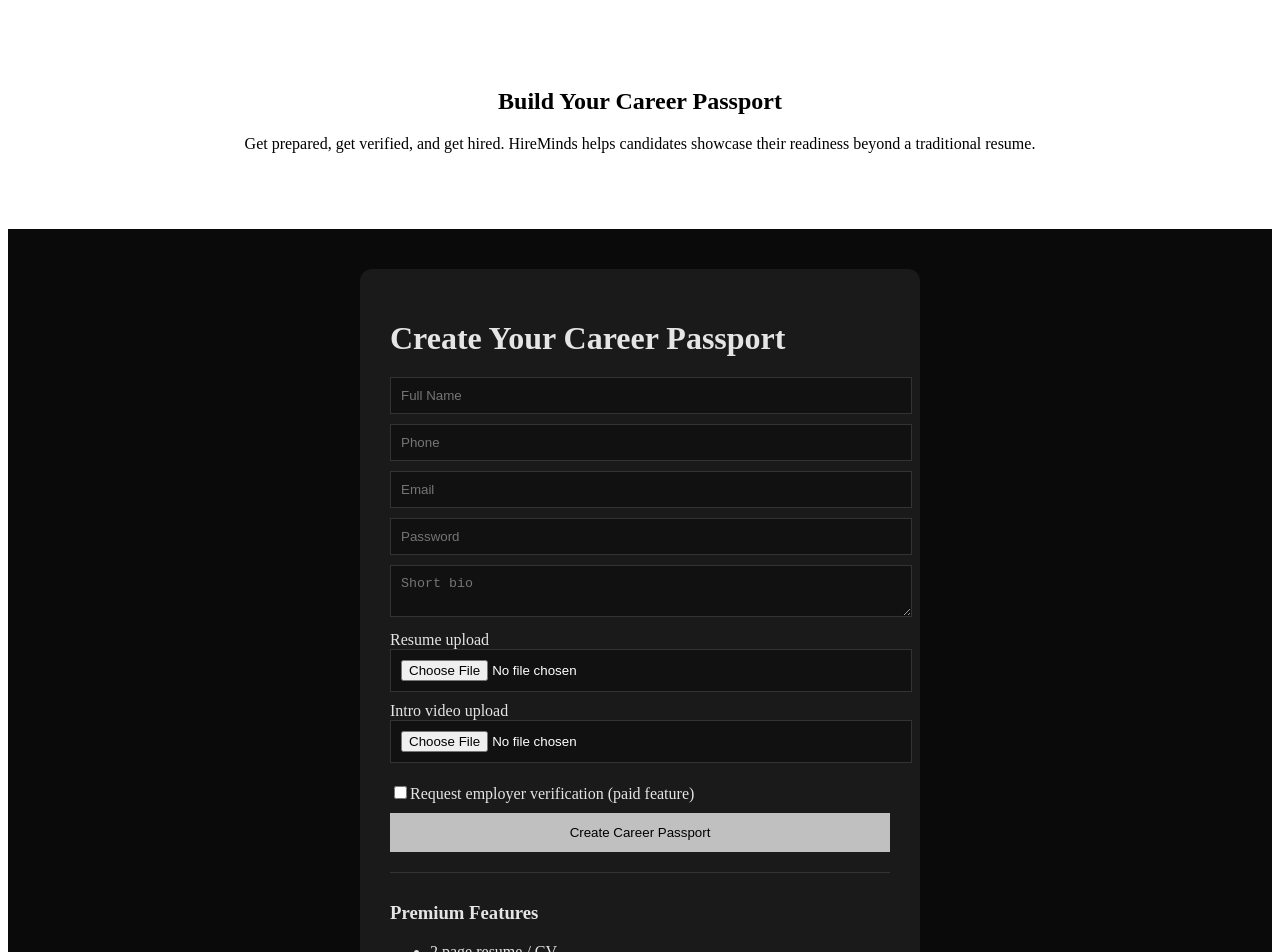
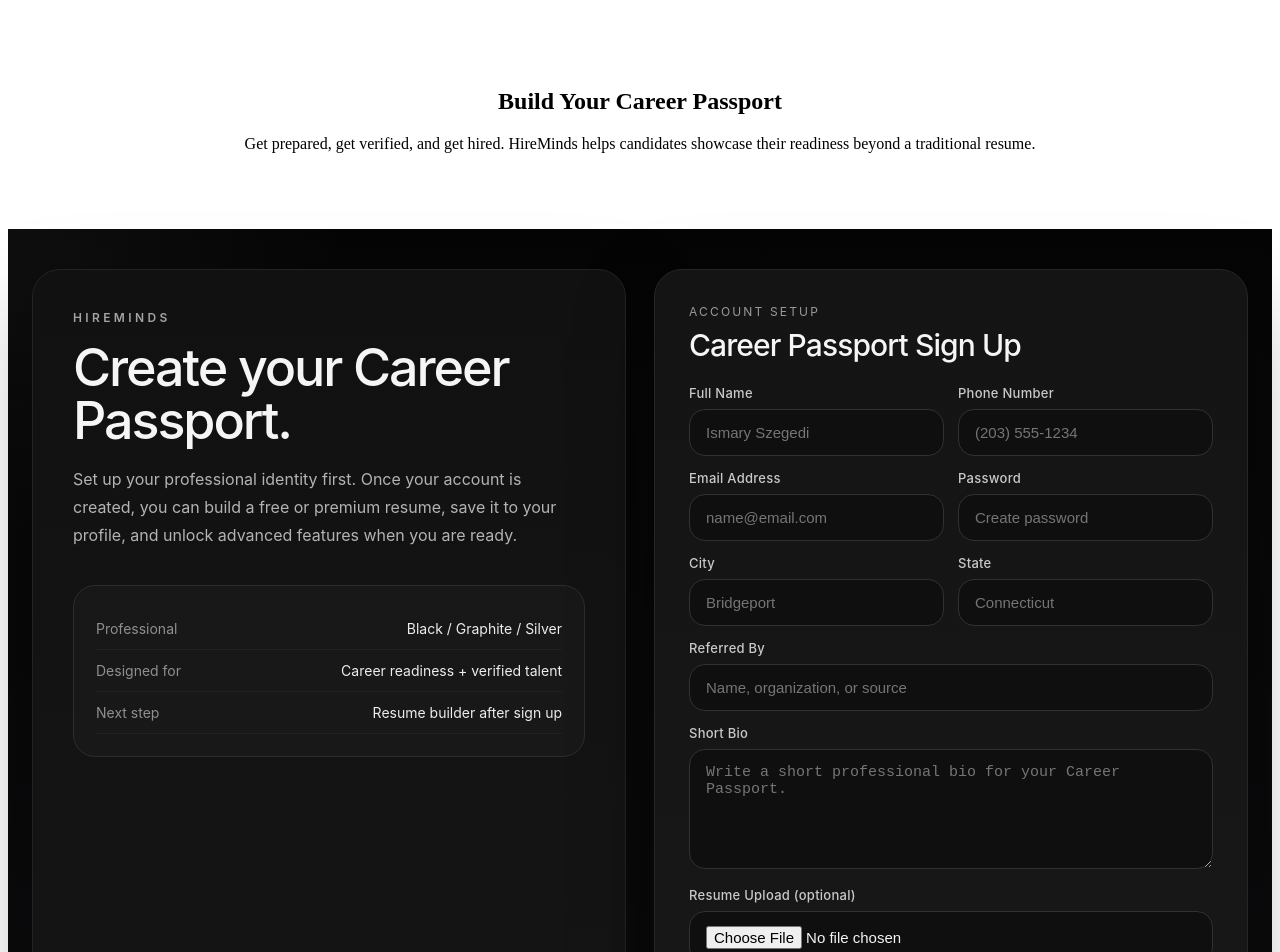
Before and after one commit to UrMizery/hireminds-platform, a Next.js app: page /sign-up in a window 1280 px wide. Shown: the top 952 px of the page. Built offline with nearby package versions, Linux system fonts and the light colour scheme; no server answers.

Commit message:
Refine sign up page to tesla executive style

```diff
--- a/app/sign-up/page.tsx
+++ b/app/sign-up/page.tsx
@@ -11,17 +11,16 @@ export default function SignUpPage() {
   const [phone, setPhone] = useState("");
   const [email, setEmail] = useState("");
   const [password, setPassword] = useState("");
+  const [city, setCity] = useState("");
+  const [stateName, setStateName] = useState("");
+  const [referredBy, setReferredBy] = useState("");
   const [bio, setBio] = useState("");
-
   const [resumeFile, setResumeFile] = useState<File | null>(null);
-  const [videoFile, setVideoFile] = useState<File | null>(null);
-
-  const [requestVerification, setRequestVerification] = useState(false);
 
   async function handleSignUp() {
     setMessage("");
 
-    if (!email || !password || !fullName) {
+    if (!fullName || !email || !password) {
       setMessage("Full name, email, and password are required.");
       return;
     }
@@ -39,49 +38,41 @@ export default function SignUpPage() {
       const userId = data.user?.id;
 
       if (!userId) {
-        setMessage("User created, please verify email.");
+        setMessage("Account created. Please verify your email before continuing.");
         return;
       }
 
       let resumeUrl = "";
-      let videoUrl = "";
 
       if (resumeFile) {
         const path = `${userId}/resume-${Date.now()}-${resumeFile.name}`;
 
-        await supabase.storage
+        const { error: uploadError } = await supabase.storage
           .from("resumes")
           .upload(path, resumeFile, { upsert: true });
 
-        resumeUrl = supabase.storage.from("resumes").getPublicUrl(path).data.publicUrl;
+        if (uploadError) throw uploadError;
+
+        const publicUrl = supabase.storage.from("resumes").getPublicUrl(path);
+        resumeUrl = publicUrl.data.publicUrl;
       }
 
-      if (videoFile) {
-        const path = `${userId}/video-${Date.now()}-${videoFile.name}`;
-
-        await supabase.storage
-          .from("profile-videos")
-          .upload(path, videoFile, { upsert: true });
-
-        videoUrl = supabase.storage
-          .from("profile-videos")
-          .getPublicUrl(path).data.publicUrl;
-      }
-
-      await supabase.from("candidate_profiles").insert({
+      const { error: profileError } = await supabase.from("candidate_profiles").insert({
         user_id: userId,
         full_name: fullName,
         phone,
         email,
+        city,
+        state: stateName,
         bio,
-        resume_url: resumeUrl,
-        intro_video_url: videoUrl,
+        resume_url: resumeUrl || null,
       });
 
-      setMessage("Account created. You can now build your resume.");
+      if (profileError) throw profileError;
 
+      setMessage("Career Passport account created. You can now continue to build your resume.");
     } catch (err: any) {
-      setMessage(err.message);
+      setMessage(err.message || "Something went wrong.");
     } finally {
       setLoading(false);
     }
@@ -89,138 +80,330 @@ export default function SignUpPage() {
 
   return (
     <main style={styles.page}>
-      <div style={styles.container}>
-        <h1 style={styles.title}>Create Your Career Passport</h1>
+      <div style={styles.shell}>
+        <section style={styles.heroPanel}>
+          <p style={styles.eyebrow}>HIREMINDS</p>
+          <h1 style={styles.title}>Create your Career Passport.</h1>
+          <p style={styles.subtitle}>
+            Set up your professional identity first. Once your account is created,
+            you can build a free or premium resume, save it to your profile, and
+            unlock advanced features when you are ready.
+          </p>
 
-        <input
-          placeholder="Full Name"
-          value={fullName}
-          onChange={(e) => setFullName(e.target.value)}
-          style={styles.input}
-        />
+          <div style={styles.heroCard}>
+            <div style={styles.heroRow}>
+              <span style={styles.heroLabel}>Professional</span>
+              <span style={styles.heroValue}>Black / Graphite / Silver</span>
+            </div>
+            <div style={styles.heroRow}>
+              <span style={styles.heroLabel}>Designed for</span>
+              <span style={styles.heroValue}>Career readiness + verified talent</span>
+            </div>
+            <div style={styles.heroRow}>
+              <span style={styles.heroLabel}>Next step</span>
+              <span style={styles.heroValue}>Resume builder after sign up</span>
+            </div>
+          </div>
+        </section>
 
-        <input
-          placeholder="Phone"
-          value={phone}
-          onChange={(e) => setPhone(e.target.value)}
-          style={styles.input}
-        />
+        <section style={styles.formPanel}>
+          <div style={styles.formHeader}>
+            <p style={styles.formKicker}>Account Setup</p>
+            <h2 style={styles.formTitle}>Career Passport Sign Up</h2>
+          </div>
 
-        <input
-          placeholder="Email"
-          value={email}
-          onChange={(e) => setEmail(e.target.value)}
-          style={styles.input}
-        />
+          <div style={styles.grid}>
+            <Field
+              label="Full Name"
+              value={fullName}
+              onChange={setFullName}
+              placeholder="Ismary Szegedi"
+            />
+            <Field
+              label="Phone Number"
+              value={phone}
+              onChange={setPhone}
+              placeholder="(203) 555-1234"
+            />
+          </div>
 
-        <input
-          placeholder="Password"
-          type="password"
-          value={password}
-          onChange={(e) => setPassword(e.target.value)}
-          style={styles.input}
-        />
+          <div style={styles.grid}>
+            <Field
+              label="Email Address"
+              value={email}
+              onChange={setEmail}
+              placeholder="name@email.com"
+              type="email"
+            />
+            <Field
+              label="Password"
+              value={password}
+              onChange={setPassword}
+              placeholder="Create password"
+              type="password"
+            />
+          </div>
 
-        <textarea
-          placeholder="Short bio"
-          value={bio}
-          onChange={(e) => setBio(e.target.value)}
-          style={styles.textarea}
-        />
+          <div style={styles.grid}>
+            <Field
+              label="City"
+              value={city}
+              onChange={setCity}
+              placeholder="Bridgeport"
+            />
+            <Field
+              label="State"
+              value={stateName}
+              onChange={setStateName}
+              placeholder="Connecticut"
+            />
+          </div>
 
-        <label>Resume upload</label>
-        <input
-          type="file"
-          onChange={(e) => setResumeFile(e.target.files?.[0] || null)}
-          style={styles.input}
-        />
+          <Field
+            label="Referred By"
+            value={referredBy}
+            onChange={setReferredBy}
+            placeholder="Name, organization, or source"
+          />
 
-        <label>Intro video upload</label>
-        <input
-          type="file"
-          onChange={(e) => setVideoFile(e.target.files?.[0] || null)}
-          style={styles.input}
-        />
+          <TextAreaField
+            label="Short Bio"
+            value={bio}
+            onChange={setBio}
+            placeholder="Write a short professional bio for your Career Passport."
+          />
 
-        <label style={styles.checkbox}>
+          <label style={styles.label}>Resume Upload (optional)</label>
           <input
-            type="checkbox"
-            checked={requestVerification}
-            onChange={(e) => setRequestVerification(e.target.checked)}
+            type="file"
+            accept=".pdf,.doc,.docx"
+            onChange={(e) => setResumeFile(e.target.files?.[0] || null)}
+            style={styles.input}
           />
-          Request employer verification (paid feature)
-        </label>
 
-        <button onClick={handleSignUp} style={styles.button}>
-          {loading ? "Creating..." : "Create Career Passport"}
-        </button>
+          <button onClick={handleSignUp} disabled={loading} style={styles.button}>
+            {loading ? "Creating Account..." : "Create Career Passport"}
+          </button>
 
-        {message && <p>{message}</p>}
+          {message ? <p style={styles.message}>{message}</p> : null}
 
-        <div style={styles.premiumBox}>
-          <h3>Premium Features</h3>
-          <ul>
-            <li>2 page resume / CV</li>
-            <li>More than 4 bullets per role</li>
-            <li>Employer verification</li>
-            <li>AI mock interview</li>
-            <li>Live mock interview</li>
-            <li>Advanced resume AI</li>
-          </ul>
-        </div>
+          <p style={styles.footerNote}>
+            Intro video, verification, and advanced profile tools can be added after sign up
+            from your Career Passport profile.
+          </p>
+        </section>
       </div>
     </main>
   );
 }
 
-const styles: any = {
+function Field({
+  label,
+  value,
+  onChange,
+  placeholder,
+  type = "text",
+}: {
+  label: string;
+  value: string;
+  onChange: (value: string) => void;
+  placeholder?: string;
+  type?: string;
+}) {
+  return (
+    <div style={styles.fieldWrap}>
+      <label style={styles.label}>{label}</label>
+      <input
+        type={type}
+        value={value}
+        onChange={(e) => onChange(e.target.value)}
+        placeholder={placeholder}
+        style={styles.input}
+      />
+    </div>
+  );
+}
+
+function TextAreaField({
+  label,
+  value,
+  onChange,
+  placeholder,
+}: {
+  label: string;
+  value: string;
+  onChange: (value: string) => void;
+  placeholder?: string;
+}) {
+  return (
+    <div style={styles.fieldWrap}>
+      <label style={styles.label}>{label}</label>
+      <textarea
+        value={value}
+        onChange={(e) => onChange(e.target.value)}
+        placeholder={placeholder}
+        style={styles.textarea}
+      />
+    </div>
+  );
+}
+
+const styles: Record<string, React.CSSProperties> = {
   page: {
-    background: "#0a0a0a",
     minHeight: "100vh",
-    color: "#e5e5e5",
-    padding: 40,
+    background:
+      "radial-gradient(circle at top left, rgba(255,255,255,0.04), transparent 22%), linear-gradient(180deg, #050505 0%, #0d0d0f 100%)",
+    color: "#e7e7e7",
+    padding: "40px 24px",
+    fontFamily:
+      'Inter, ui-sans-serif, system-ui, -apple-system, BlinkMacSystemFont, "Segoe UI", sans-serif',
   },
-  container: {
-    maxWidth: 500,
+  shell: {
+    maxWidth: "1280px",
     margin: "0 auto",
-    background: "#1a1a1a",
-    padding: 30,
-    borderRadius: 12,
+    display: "grid",
+    gridTemplateColumns: "1fr 1fr",
+    gap: "28px",
+    alignItems: "stretch",
+  },
+  heroPanel: {
+    background: "linear-gradient(180deg, #111111 0%, #151515 100%)",
+    border: "1px solid #232323",
+    borderRadius: "28px",
+    padding: "40px",
+    boxShadow: "0 30px 80px rgba(0,0,0,0.35)",
+  },
+  eyebrow: {
+    margin: "0 0 16px",
+    color: "#a3a3a3",
+    letterSpacing: "0.28em",
+    fontSize: "12px",
+    fontWeight: 600,
   },
   title: {
-    marginBottom: 20,
+    margin: "0 0 18px",
+    fontSize: "52px",
+    lineHeight: 1.02,
+    fontWeight: 500,
+    letterSpacing: "-0.04em",
+    color: "#f5f5f5",
+  },
+  subtitle: {
+    margin: 0,
+    fontSize: "16px",
+    lineHeight: 1.75,
+    color: "#b3b3b3",
+    maxWidth: "560px",
+  },
+  heroCard: {
+    marginTop: "36px",
+    padding: "22px",
+    borderRadius: "22px",
+    border: "1px solid #2d2d2d",
+    background: "rgba(255,255,255,0.02)",
+  },
+  heroRow: {
+    display: "flex",
+    justifyContent: "space-between",
+    gap: "16px",
+    padding: "12px 0",
+    borderBottom: "1px solid #222",
+  },
+  heroLabel: {
+    color: "#8f8f8f",
+    fontSize: "14px",
+  },
+  heroValue: {
+    color: "#ececec",
+    fontSize: "14px",
+    textAlign: "right",
+  },
+  formPanel: {
+    background: "linear-gradient(180deg, #141414 0%, #181818 100%)",
+    border: "1px solid #262626",
+    borderRadius: "28px",
+    padding: "34px",
+    boxShadow: "0 30px 80px rgba(0,0,0,0.35)",
+  },
+  formHeader: {
+    marginBottom: "22px",
+  },
+  formKicker: {
+    margin: "0 0 8px",
+    color: "#9a9a9a",
+    fontSize: "12px",
+    letterSpacing: "0.18em",
+    textTransform: "uppercase",
+  },
+  formTitle: {
+    margin: 0,
+    fontSize: "30px",
+    fontWeight: 500,
+    letterSpacing: "-0.03em",
+    color: "#f5f5f5",
+  },
+  grid: {
+    display: "grid",
+    gridTemplateColumns: "1fr 1fr",
+    gap: "14px",
+  },
+  fieldWrap: {
+    marginBottom: "14px",
+  },
+  label: {
+    display: "block",
+    marginBottom: "8px",
+    color: "#c9c9c9",
+    fontSize: "13px",
+    fontWeight: 500,
+    letterSpacing: "0.02em",
   },
   input: {
     width: "100%",
-    padding: 10,
-    marginBottom: 10,
-    background: "#111",
-    border: "1px solid #333",
-    color: "white",
+    padding: "14px 16px",
+    borderRadius: "16px",
+    border: "1px solid #313131",
+    background: "#0f0f10",
+    color: "#f4f4f5",
+    fontSize: "15px",
+    outline: "none",
+    boxSizing: "border-box",
   },
   textarea: {
     width: "100%",
-    padding: 10,
-    marginBottom: 10,
-    background: "#111",
-    border: "1px solid #333",
-    color: "white",
+    minHeight: "120px",
+    padding: "14px 16px",
+    borderRadius: "16px",
+    border: "1px solid #313131",
+    background: "#0f0f10",
+    color: "#f4f4f5",
+    fontSize: "15px",
+    outline: "none",
+    resize: "vertical",
+    boxSizing: "border-box",
   },
   button: {
     width: "100%",
-    padding: 12,
-    background: "#c0c0c0",
-    color: "black",
-    border: "none",
-    marginTop: 10,
+    marginTop: "10px",
+    padding: "15px 18px",
+    borderRadius: "18px",
+    border: "1px solid #d1d5db",
+    background: "linear-gradient(180deg, #d4d4d8 0%, #a3a3a3 100%)",
+    color: "#09090b",
+    fontSize: "15px",
+    fontWeight: 700,
+    cursor: "pointer",
   },
-  premiumBox: {
-    marginTop: 20,
-    borderTop: "1px solid #333",
-    paddingTop: 10,
+  message: {
+    marginTop: "16px",
+    color: "#e5e5e5",
+    fontSize: "14px",
+    lineHeight: 1.6,
   },
-  checkbox: {
-    display: "block",
-    marginTop: 10,
+  footerNote: {
+    marginTop: "18px",
+    color: "#8f8f8f",
+    fontSize: "13px",
+    lineHeight: 1.7,
   },
 };
```
